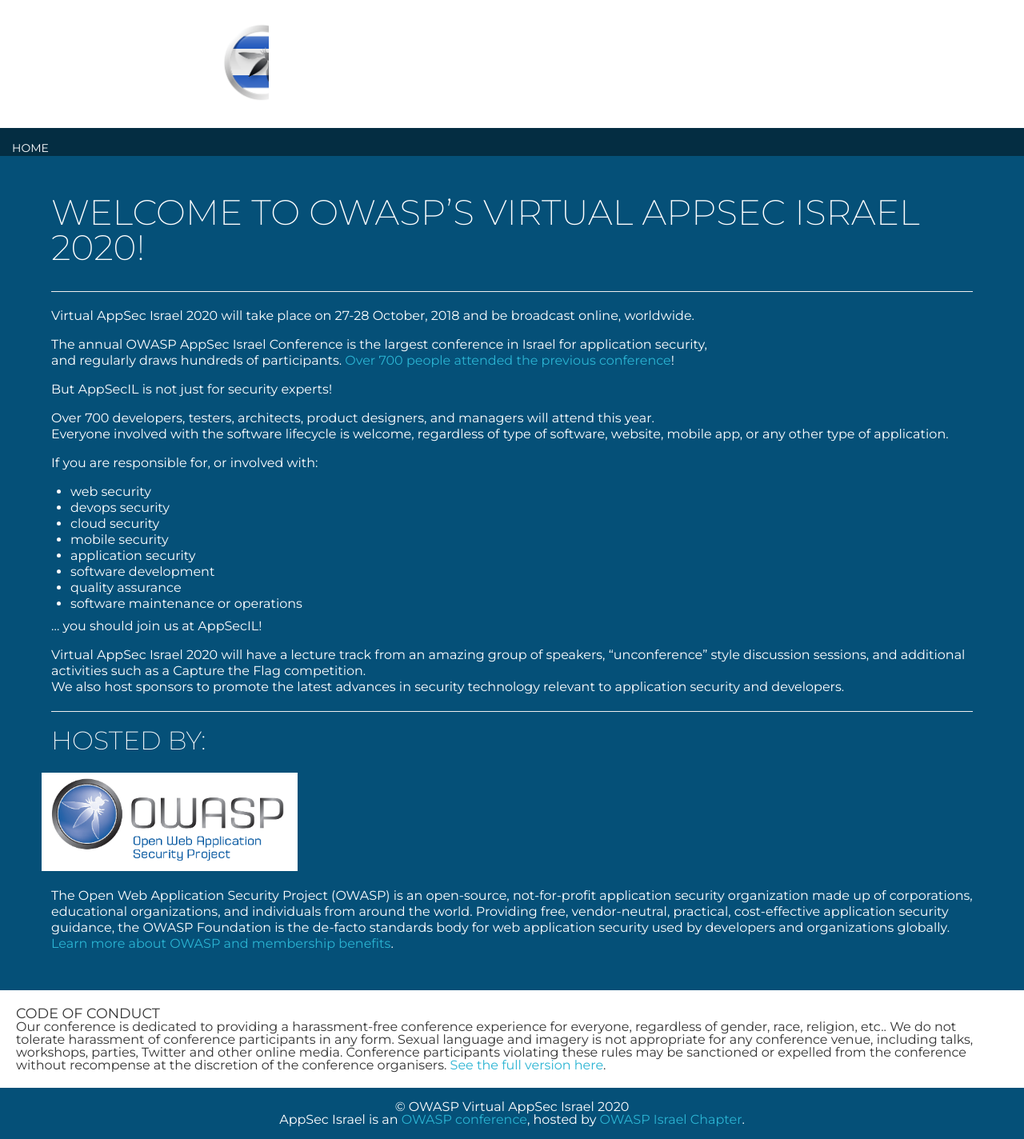
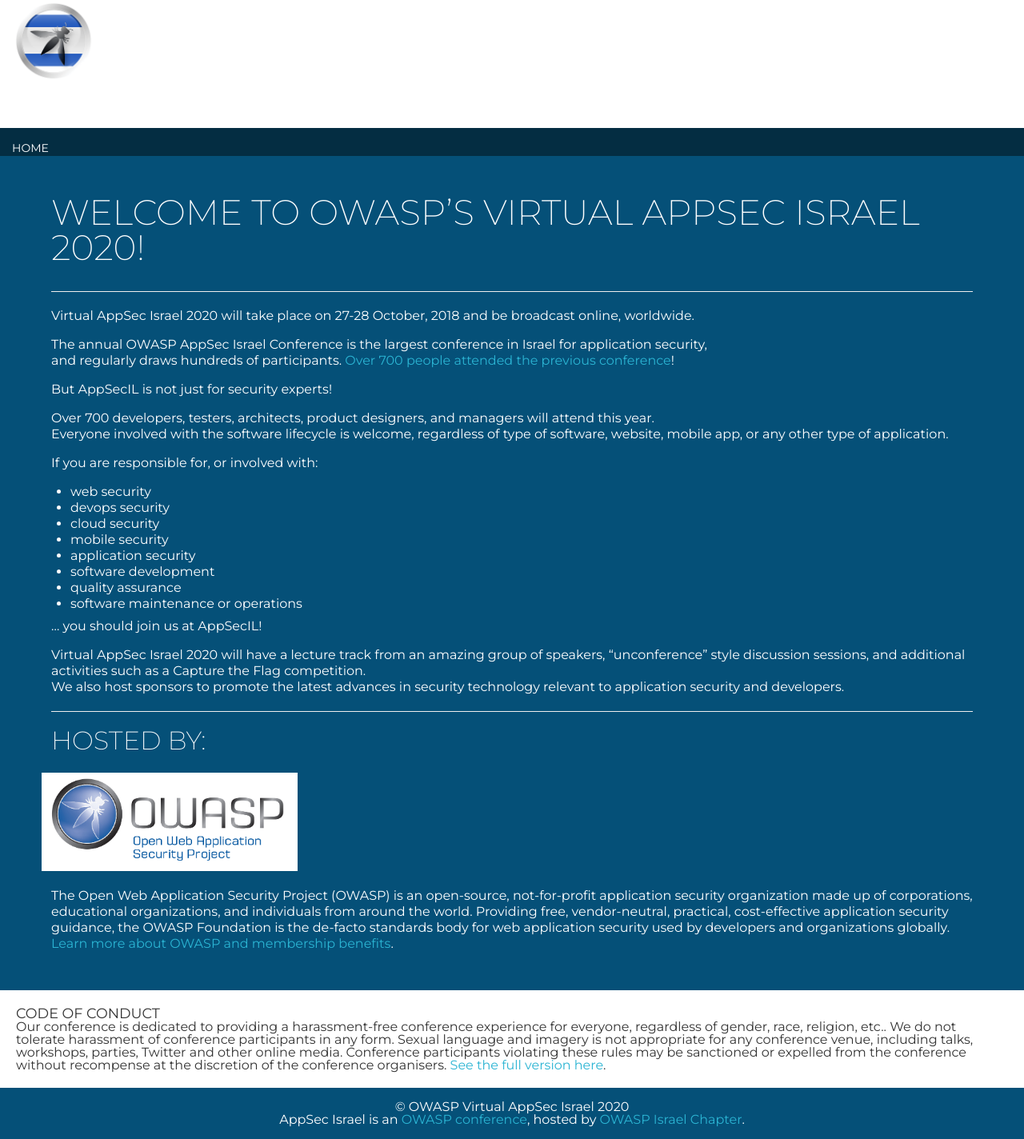
Before and after one commit to OWASP/www-event-appsecil-2023, a Jekyll site: the page built from index.md, in a window 1280 px wide. Shown: the whole page at 80% size. Built offline with Jekyll 4.4.1, drawn with Linux system fonts in a browser that asks for light colours; our own code applies the rules of GitHub Pages for plain Markdown files.

Commit message:
Update logo position

```diff
--- a/assets/css/style.scss
+++ b/assets/css/style.scss
@@ -129,7 +129,7 @@ header {
       left: 1em;
       width: 20em;
       height: 10em;
-      background: url(../img/OWASPIL_logo.png) 120% 45% no-repeat;
+      background: url(../img/OWASPIL_logo.png) no-repeat;
       background-size: auto 63%;
     }
   }
```
